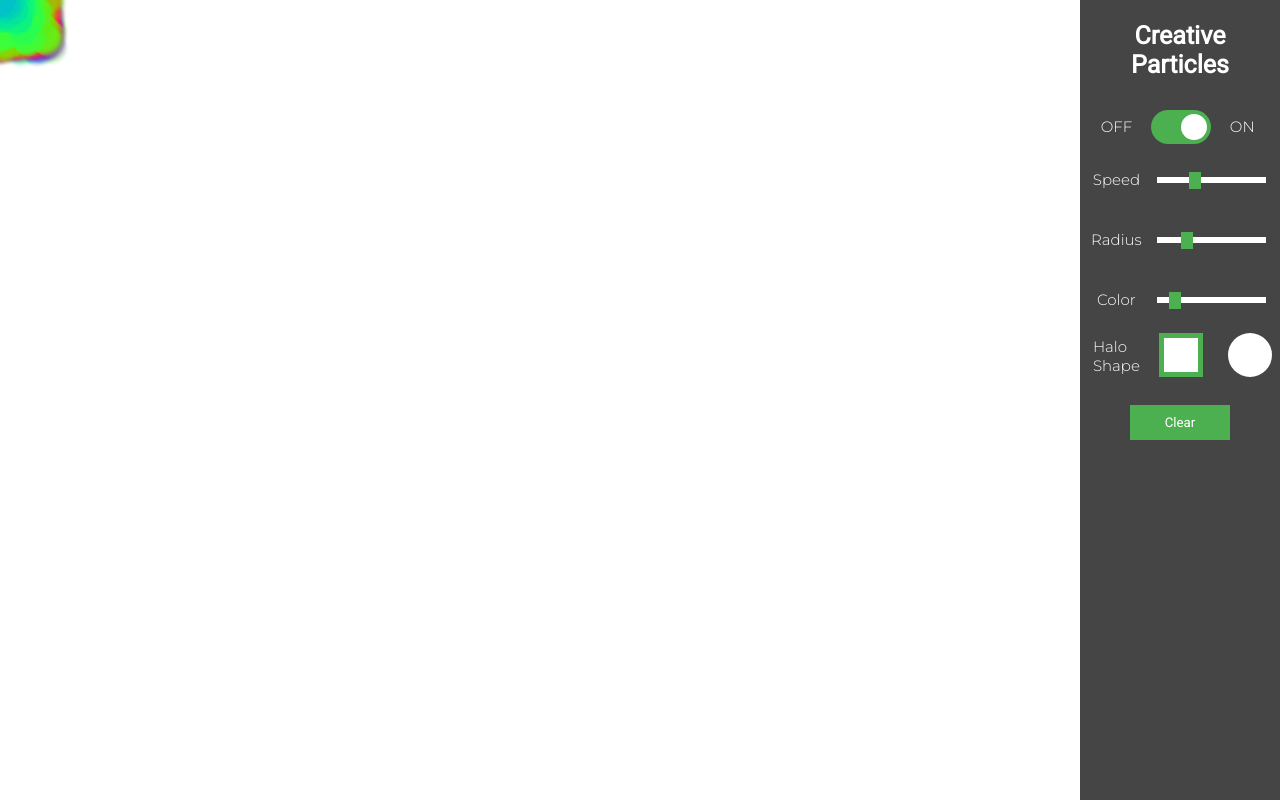
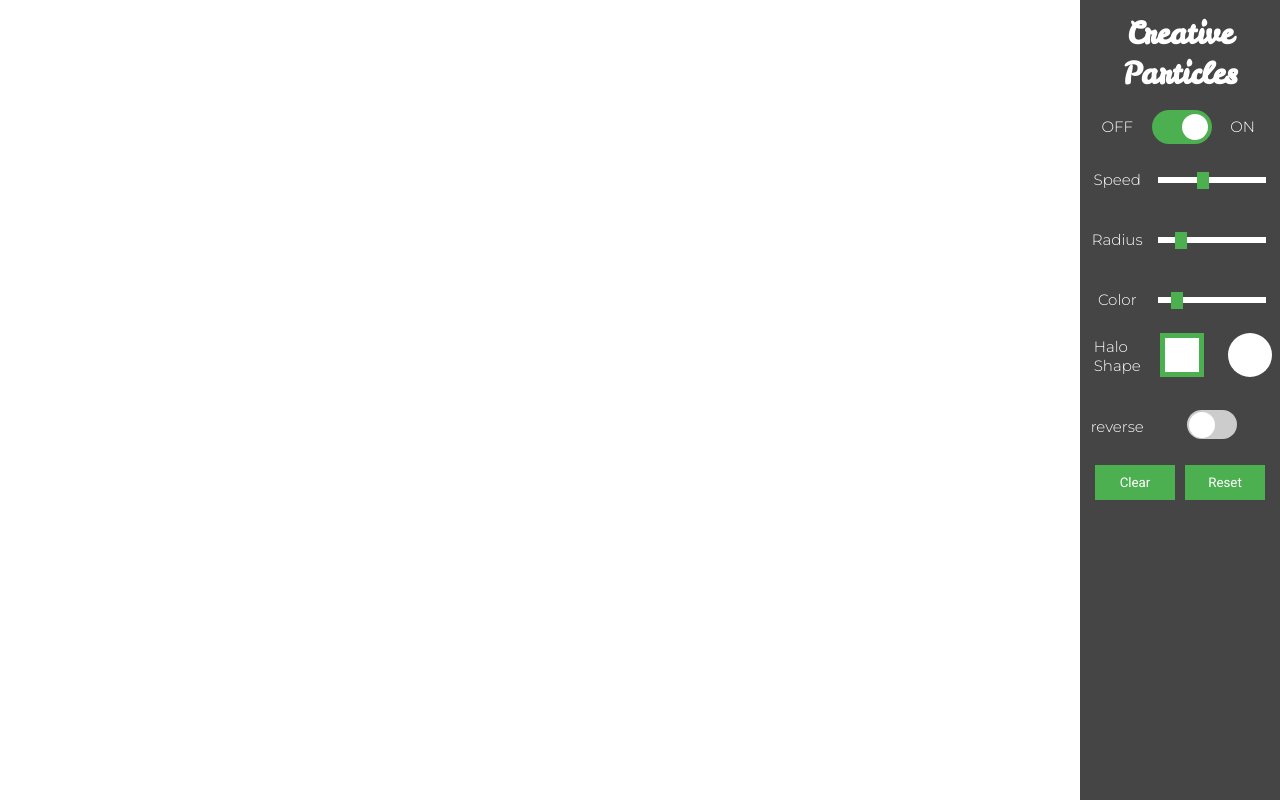
Before and after one commit to davideanfossi/Creative-particles, a plain HTML site: page index.html in a window 1280 px wide. Both pictures are taken after a click on the button "Clear". Drawn offline with Linux system fonts and the light colour scheme.

Commit message:
update 5

```diff
--- a/index.html
+++ b/index.html
@@ -8,7 +8,8 @@
     <link rel="icon" type="image/png" sizes="16x16" href="icons/favicon-16x16.png">
     <link rel="manifest" href="icons/site.webmanifest">
     <link href="https://fonts.googleapis.com/css?family=Montserrat:300|Roboto&display=swap" rel="stylesheet">    <link rel="stylesheet" href="style.css">
-    <title>creative Particles</title>
+    <link href="https://fonts.googleapis.com/css?family=Leckerli+One&display=swap" rel="stylesheet">
+    <title>Creative Particles</title>
 </head>
 <body onresize="resize()">
     <div class="grid-container">
@@ -25,10 +26,10 @@
             <p id="b" class="label">ON</p>
 
             <p id="c" class="label">Speed</p>
-            <input type="range" min="10" max="100" value="40" class="slider" id="speed">
+            <input type="range" min="0" max="200" value="80" class="slider" id="speed">
 
             <p id="d" class="label">Radius</p>
-            <input type="range" min="50" max="450" value="150" class="slider" id="radius">
+            <input type="range" min="50" max="450" value="120" class="slider" id="radius">
 
             <p id="e" class="label">Color</p>
             <input type="range" min="20" max="250" value="50" class="slider" id="color">
@@ -43,7 +44,16 @@
                 <div id="cShape"></div>
             </label>
 
-            <button onclick="clr()" id="clear">Clear</button>
+            <p id="a" class="label">reverse</p>
+            <label onclick="reverse()" class="switch" id="rev">
+                <input  type="checkbox" id="rvs">
+                <span class="slider2 round"></span>
+            </label>
+
+            <div id="buttons">
+                <button onclick="clr()" class="clear">Clear</button>
+                <button onclick="rst()" class="clear">Reset</button>
+            </div>
 
         </div>
     </div>
--- a/script.js
+++ b/script.js
@@ -1,4 +1,4 @@
-// ------------------ MOUSE CLICK + NEW PARTICLES CHANGING COLOR ------------------
+// ------------------ FINAL VERSION ------------------
 class particle{
 
     constructor(){
@@ -60,6 +60,16 @@ var slider2 = document.getElementById("onOff");
 var onOff = slider2.checked;
 var radius = document.getElementById("radius");
 var colorSlider = document.getElementById("color");
+var rvs = document.getElementById("rvs");
+var revers = rvs.checked;
+var squareBox = document.getElementById("square");
+
+var lastX = 0, lastY = 0;
+var mx, my, lastmx, lastmy, setShape = 0;
+var speed = speedSlider.value * 0.05;
+var r = radius.value.value / 10;
+var colorSpeed = colorSlider.value / 100;
+var flag = false;
 
 function resize(){
     canvas.setAttribute("width", window.innerWidth - 200 + "px");
@@ -68,13 +78,10 @@ function resize(){
 }
 resize();
 
-var lastX = 0, lastY = 0;
-var mx, my, lastmx, lastmy, setShape = 0;
-
 function turn(){
     particles = [];
-    mx = -200;
-    my = -200;
+    mx = -600;
+    my = -600;
     onOff = slider2.checked;
     if (onOff) {
         canvas.style.cursor = "none";
@@ -83,24 +90,49 @@ function turn(){
     }
 }
 
-var speed = speedSlider.value * 0.05;
-var r = radius.value.value / 10;
-var colorSpeed = colorSlider.value / 100;
-console.log(colorSpeed);
+canvas.onmousedown = function(down){
+    if (down.button === 0){
+        flag = true;
+        mx = down.clientX;
+        my = down.clientY;
+    }
+}
+
+canvas.onmouseup = function(up){
+    if (up.button === 0){
+        flag = false;
+        mx = -600;
+        my = -600;
+    }
+}
+
+
 //setXY function is also used to update sliders values.
 function setXY(event){
-    mx = event.clientX;
-    my = event.clientY;
-    speed = speedSlider.value * 0.05;
-    r = radius.value / 10;
-    colorSpeed = colorSlider.value / 100;
+    if (flag) {
+        mx = event.clientX;
+        my = event.clientY;
+        speed = speedSlider.value * 0.05;
+        r = radius.value / 10;
+        colorSpeed = colorSlider.value / 100;
+    }
 }
 
 function clr(){
     ctx.clearRect(0, 0, canvas.width, canvas.height);
-    mx = -200;
-    my = -200;
+    mx = -600;
+    my = -600;
     particles = [];
+}
+
+function rst(){
+    speedSlider.value = 80;
+    radius.value = 120;
+    colorSlider.value = 50;
+    rvs.checked = false;
+    revers = false;
+    setShape = 0;
+    squareBox.checked = true;
 }
 
 function setCircle(){
@@ -109,6 +141,13 @@ function setCircle(){
 
 function setSquare(){
     setShape = 0;
+}
+
+function reverse(){
+    revers = rvs.checked;
+    particles = [];
+    mx = -600;
+    my = -600;
 }
 
 
@@ -125,7 +164,9 @@ function draw(){
             particles.push(p);
         }
 
-        //ctx.clearRect(0, 0, canvas.width, canvas.height);
+        if (revers) {
+            ctx.clearRect(0, 0, canvas.width, canvas.height);
+        }
         for(var i = 0; i < particles.length; i++){
             particles[i].update();
             particles[i].show();
@@ -136,247 +177,3 @@ function draw(){
         j += colorSpeed;
     }
 }
-
-
-
-
-
-// ------------------ MOUSE FOLLOW v2 + NEW PARTICLES CHANGING COLOR ------------------
-/* var mx, my, lastmx, lastmy, lastvx, lastvy;
-
-function setXY(event){
-    mx = event.clientX;
-    my = event.clientY;
-}
-
-var lastX = 0, lastY = 0;
-class particle{
-
-    constructor(){
-        this.x = mx;
-        this.y = my;
-
-
-        if((mx - lastmx) !== 0){
-            this.vx = -(mx - lastmx) * 0.5;
-            this.vy = -(my - lastmy) * 0.5;
-        } else{
-            this.vx = lastvx;
-            this.vy = lastvy;
-        }
-        this.vx += -(Math.random() - 0.5) * 0.1;
-        this.vy += -(Math.random() - 0.5) * 0.1;
-
-        lastvx = this.vx;
-        lastvy = this.vy;
-
-        lastmx = this.x;
-        lastmy = this.y;
-
-        this.alpha = 1;
-        this.r = 0;
-        this.g = 0;
-        this.b = 0;
-        this.frequency = 0.06;
-        this.color = "";
-    }
-
-    update(){
-        this.x += this.vx;
-        this.y += this.vy;
-
-        this.alpha -= 0.018;
-    }
-
-    updateColor(i){
-        this.r = Math.sin(this.frequency*i + 0) * 127 + 128;
-        this.g = Math.sin(this.frequency*i + 2) * 127 + 128;
-        this.b = Math.sin(this.frequency*i + 4) * 127 + 128;
-    }
-
-    show(){
-        ctx.beginPath();
-        ctx.arc(this.x, this.y, 16, 0, 2*Math.PI, false);
-        this.color = "rgba(" + this.r + ", " + this.b + ", " + this.g + ", " + this.alpha + ")";
-        ctx.fillStyle = this.color;
-        ctx.fill();
-    }
-
-    finished(){
-        return this.alpha < 0;
-    }
-
-}
-
-var canvas = document.getElementById("canvas");
-ctx = canvas.getContext("2d");
-
-var particles = [];
-var i = 0;
-var j = 0;
-
-
-var id = setInterval(draw, 10);
-function draw(){
-    for(var k = 0; k < 3; k++){
-        let p = new particle();
-        p.updateColor(j);
-        particles.push(p);
-    }
-
-    ctx.clearRect(0, 0, canvas.width, canvas.height);
-    for(var i = 0; i < particles.length; i++){
-        particles[i].update();
-        particles[i].show();
-        if (particles[i].finished()){
-            particles.splice(i, 1);
-        }
-    }
-    j++;
-} */
-
-
-// ------------------ MOUSE FOLLOW + NEW PARTICLES CHANGING COLOR ------------------
-/* let mx, my;
-
-function setXY(event){
-    mx = event.clientX;
-    my = event.clientY;
-}
-
-var lastX = 0, lastY = 0;
-class particle{
-
-    constructor(){
-        this.x = mx;
-        this.y = my;
-
-        this.vx = Math.random()*2 - 1;
-        this.vy = Math.random()*4 - 5;
-
-        this.alpha = 1;
-        this.r = 0;
-        this.g = 0;
-        this.b = 0;
-        this.frequency = 0.06;
-        this.color = "";
-    }
-
-    update(){
-        this.x += this.vx;
-        this.y += this.vy;
-        this.alpha -= 0.012;
-    }
-
-    updateColor(i){
-        this.r = Math.sin(this.frequency*i + 0) * 127 + 128;
-        this.g = Math.sin(this.frequency*i + 2) * 127 + 128;
-        this.b = Math.sin(this.frequency*i + 4) * 127 + 128;
-    }
-
-    show(){
-        ctx.beginPath();
-        ctx.arc(this.x, this.y, 16, 0, 2*Math.PI, false);
-        this.color = "rgba(" + this.r + ", " + this.b + ", " + this.g + ", " + this.alpha + ")";
-        ctx.fillStyle = this.color;
-        ctx.fill();
-    }
-
-    finished(){
-        return this.alpha < 0;
-    }
-
-}
-
-var canvas = document.getElementById("canvas");
-ctx = canvas.getContext("2d");
-
-var particles = [];
-var i = 0;
-var j = 0;
-
-
-var id = setInterval(draw, 10);
-function draw(){
-    let p = new particle();
-    p.updateColor(j);
-    particles.push(p);
-
-    ctx.clearRect(0, 0, canvas.width, canvas.height);
-    for(var i = 0; i < particles.length; i++){
-        particles[i].update();
-        particles[i].show();
-        if (particles[i].finished()){
-            particles.splice(i, 1);
-        }
-    }
-    j++;
-} */
-
-
-
-
-
-// ------------------ ALL PARTICLES CHANGING COLOR ------------------
-/* class particle{
-
-    constructor(){
-        this.x = 300;
-        this.y = 550;
-        this.vx = Math.random()*2 - 1;
-        this.vy = Math.random()*4 - 5;
-        this.alpha = 1;
-        this.r = 0;
-        this.g = 0;
-        this.b = 0;
-        this.frequency = 0.06;
-        this.color = "";
-    }
-
-    update(i){
-        this.x += this.vx;
-        this.y += this.vy;
-        this.alpha -= 0.012;
-        this.r = -1 * Math.sin(this.frequency*i + 0) * 127 + 128;
-        this.g = -1 * Math.sin(this.frequency*i + 2) * 127 + 128;
-        this.b = -1 * Math.sin(this.frequency*i + 4) * 127 + 128;
-    }
-
-    show(){
-        ctx.beginPath();
-        ctx.arc(this.x, this.y, 16, 0, 2*Math.PI, false);
-        this.color = "rgba(" + this.r + ", " + this.b + ", " + this.g + ", " + this.alpha + ")";
-        ctx.fillStyle = this.color;
-        ctx.fill();
-    }
-
-    finished(){
-        return this.alpha < 0;
-    }
-
-}
-
-var canvas = document.getElementById("canvas");
-ctx = canvas.getContext("2d");
-
-var particles = [];
-var i = 0;
-var j = 0;
-
-
-var id = setInterval(draw, 20);
-function draw(){
-    let p = new particle();
-    //p.updateColor(j);
-    particles.push(p);
-
-    ctx.clearRect(0, 0, canvas.width, canvas.height);
-    for(var i = 0; i < particles.length; i++){
-        particles[i].update(j);
-        particles[i].show();
-        if (particles[i].finished()){
-            particles.splice(i, 1);
-        }
-    }
-    j++;
-} */
--- a/style.css
+++ b/style.css
@@ -127,31 +127,30 @@ body{
     font-size: 15px;
 }
 
-#clear{
-  grid-column-start: 1;
-  grid-column-end: 4;
-  align-items: center;
+.clear{
+  margin-right: 3px;
+  margin-left: 3px;
   font-family: Roboto, sans-serif;
   background-color: #4CAF50;
   height: 35px;
-  width: 100px;
+  width: 80px;
   margin-top: 15px;
   border: none;
   color: white;
 }
 
-#clear:hover{
-  height: 38px;
-  width: 106px;
+.clear:hover{
+  height: 37px;
+  width: 84px;
   margin-top: 14px;
   cursor: pointer;
 }
 
-#clear:active{
+.clear:active{
   background-color: rgb(84, 194, 87);
 }
 
-#clear:focus{
+.clear:focus{
   outline: 0;
 }
 
@@ -169,11 +168,11 @@ body{
 #title{
   grid-column-start: 1;
   grid-column-end: 4;
-  font-size: 25px;
+  font-size: 30px;
+  margin-top: 13px;
   color: white;
   text-align: center;
-  align-items: center;
-  font-family: Roboto, sans-serif;
+  font-family: 'Leckerli One', cursive;
 }
 
 #f{
@@ -209,3 +208,27 @@ body{
   box-sizing: border-box;
   border: 5px solid #4CAF50;
 }
+
+#rev{
+  grid-column-start: 2;
+  grid-column-end: 4;
+  width: 50px;
+  height: 29px;
+}
+
+#rev  .slider2:before{
+  left: 2;
+  bottom: 1.2px;
+}
+
+#rev input:checked + .slider2:before {
+  -webkit-transform: translateX(20px);
+  -ms-transform: translateX(20px);
+  transform: translateX(20px);
+}
+
+
+#buttons{
+  grid-column-start: 1;
+  grid-column-end: 4;
+}
```
